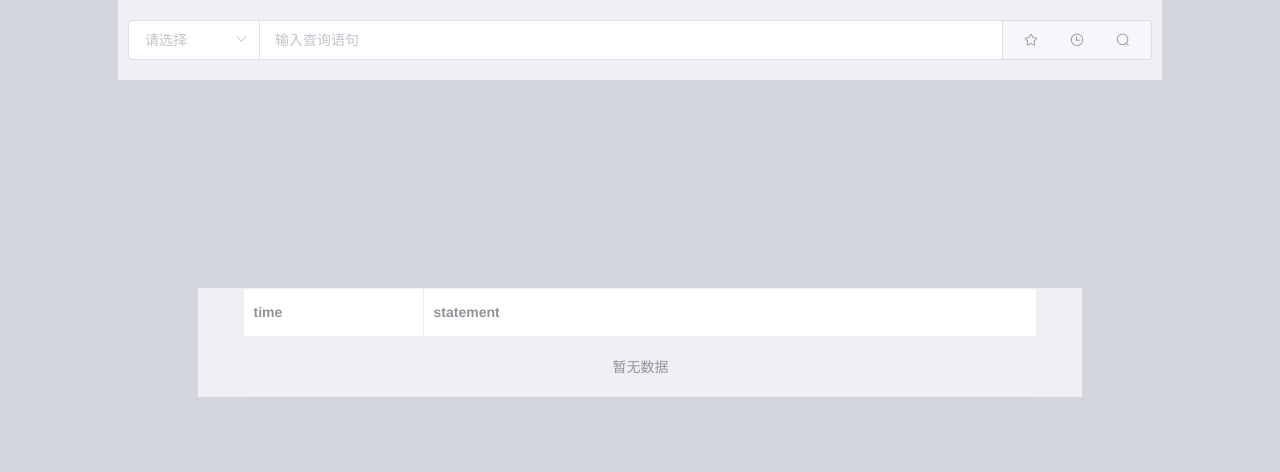
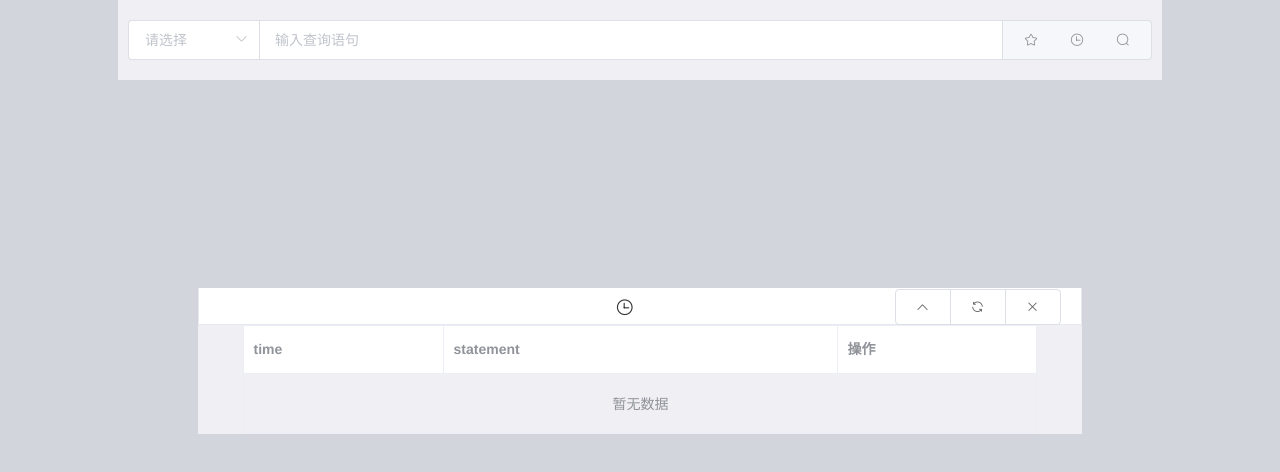
Before and after one commit to LancelotArthur/dataWarehouse_FE, a Vue app: page /#/header in a window 1280 px wide. Both pictures are taken after a click on the button 1077 px from the left and 40 px from the top of the page. Shown: the top 472 px of the page. Built offline with nearby package versions, Linux system fonts and the light colour scheme; what fish-ui would draw is missing.

Commit message:
version demo-1.0

```diff
--- a/src/components/displayCard.vue
+++ b/src/components/displayCard.vue
@@ -1,9 +1,9 @@
 <template>
-  <div v-show="show">
+  <div>
     <el-container>
       <el-header height="37px">
         <el-col :span="16" style="text-align: left">
-          {{statement}}
+          {{msg.statements[msg.index]}}
         </el-col>
         <el-col :span="8" style="text-align: right">
           <el-button-group>
@@ -56,17 +56,15 @@ export default {
       fold_state: false
     }
   },
-  props: ['statement'],
+  props: ['msg'],
   methods: {
     fold: function () {
       this.fold_state = !this.fold_state
-      console.log(this.fold_state)
-      console.log(this.msg)
     },
     refresh: function () {
     },
     close: function () {
-      this.show = false
+      this.msg.statements.splice(this.msg.index, 1)
     }
   },
   components: {
--- a/src/components/header/header.vue
+++ b/src/components/header/header.vue
@@ -29,7 +29,8 @@
     <div style="height: 100px;width: 100%;position: fixed;z-index:99;background-color: rgb(210, 213, 219)"></div>
     <div style="height: 90px"></div>
     <history id="component" v-if="history_state" :msg="historys"></history>
-    <display-card id="component" v-for="(item, index) in statements" :key="index" :statement="item" keep-alive></display-card>
+    <display-card id="component" v-for="(item, index) in statements" :key="index"
+    :msg="{index,statements}" keep-alive></display-card>
   </div>
 </template>
 
--- a/src/components/history.vue
+++ b/src/components/history.vue
@@ -1,12 +1,37 @@
 <template>
   <div>
-    <el-table
+    <el-container>
+      <el-header height="37px">
+        <el-col :span="16">
+          <span style="text-align: center;margin-top: 10px;margin-left:250px" class="el-icon-time"></span>
+        </el-col>
+        <el-col :span="8" style="text-align: right">
+          <el-button-group>
+          <el-button size="medium" :icon="fold_state ? 'el-icon-arrow-down' : 'el-icon-arrow-up'" @click="fold"></el-button>
+          <el-button size="medium" icon="el-icon-refresh" @click="refresh"></el-button>
+          <el-button size="medium" icon="el-icon-close" @click="close"></el-button>
+        </el-button-group>
+        </el-col>
+      </el-header>
+    </el-container>
+    <el-table v-show="!fold_state"
       :data="history"
-      border
+      border @row-click="handleClick"
       style="width: 90%;margin: 0 auto;background-color: #efeff4;text-align: left">
-      <el-table-column prop="time" label="time" width="180">
+      <el-table-column prop="time" label="time" width="200">
       </el-table-column>
       <el-table-column prop="statement" label="statement">
+      </el-table-column>
+      <el-table-column label="操作" width="200">
+        <template slot-scope="scope">
+          <el-button
+            size="mini"
+            @click="handleEdit(scope.$index, scope.row)">编辑</el-button>
+          <el-button
+            size="mini"
+            type="danger"
+            @click="handleDelete(scope.$index, scope.row)">删除</el-button>
+        </template>
       </el-table-column>
     </el-table>
   </div>
@@ -16,20 +41,66 @@
 export default {
   data () {
     return {
-      history: []
+      history: [],
+      fold_state: false
     }
   },
   props: ['msg'],
   mounted: function () {
     this.msg.forEach(item => {
-      console.log(item)
-      this.history.push({time: item.time, statement: item.statement})
+      this.history.push({time: item.time.toString().slice(0, 24), statement: item.statement})
     })
+  },
+  methods: {
+    handleClick: function (row, event, column) {
+      if (column.label !== '操作') {
+        this.$parent.input = row.statement
+      }
+    },
+    handleEdit: function (index, row) {
+      console.log(index, row)
+    },
+    handleDelete: function (index, row) {
+      this.msg.forEach((item, index) => {
+        if (item.time.toString().slice(0, 24) === row.time) {
+          this.msg.splice(index, 1)
+        }
+      })
+      this.history = []
+      this.msg.forEach(item => {
+        this.history.push({time: item.time.toString().slice(0, 24), statement: item.statement})
+      })
+    },
+    fold: function () {
+      this.fold_state = !this.fold_state
+      this.history = []
+      this.msg.forEach(item => {
+        this.history.push({time: item.time.toString().slice(0, 24), statement: item.statement})
+      })
+    },
+    refresh: function () {
+      this.history = []
+      this.msg.forEach(item => {
+        this.history.push({time: item.time.toString().slice(0, 24), statement: item.statement})
+      })
+    },
+    close: function () {
+      this.$parent.history_state = false
+    }
   }
 }
 </script>
 
 <style>
+.el-header {
+  padding-left: 50px;
+  padding-right: 0;
+  background-color: #ffffff;
+  color: #333;
+  text-align: center;
+  line-height: 36px;
+}
+
 .el-table-column {
   background-color: #efeff4;
 }
```
